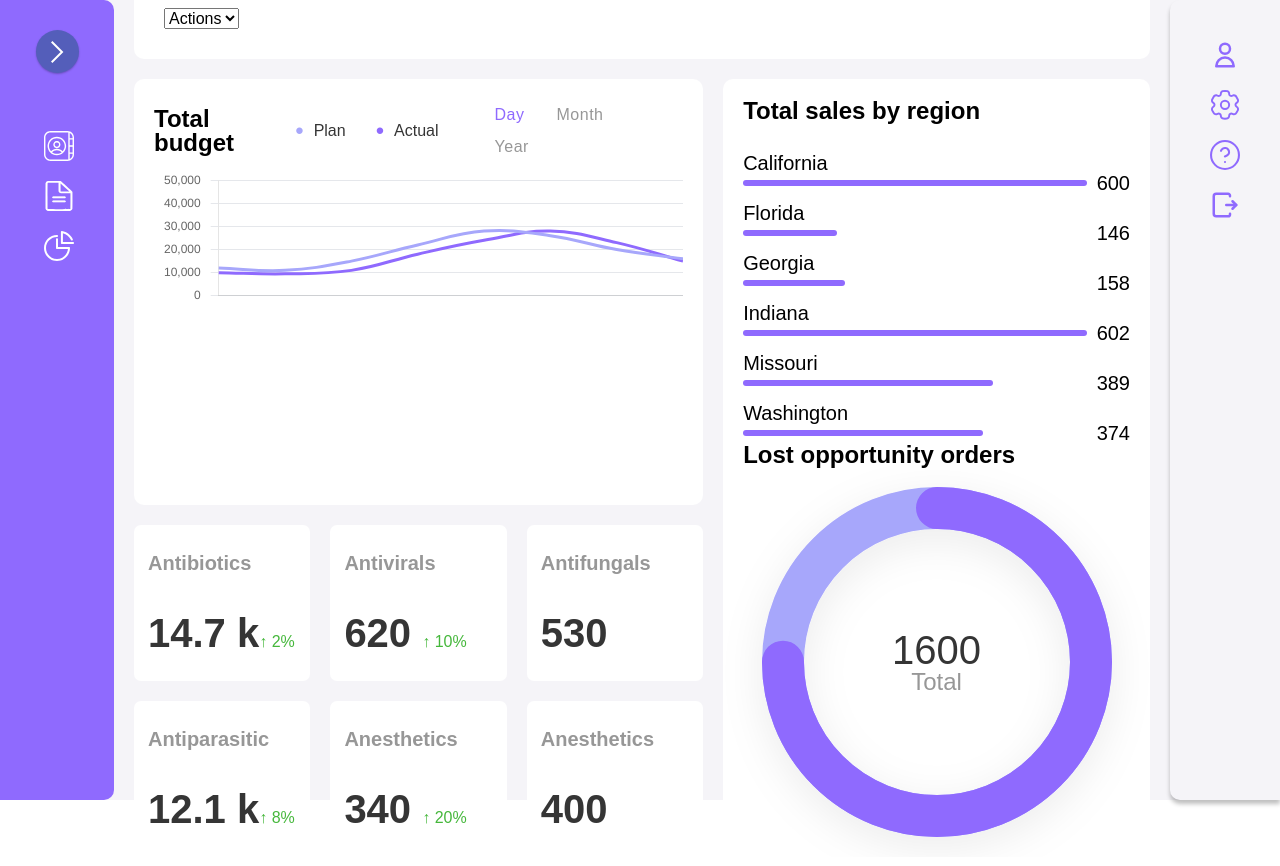
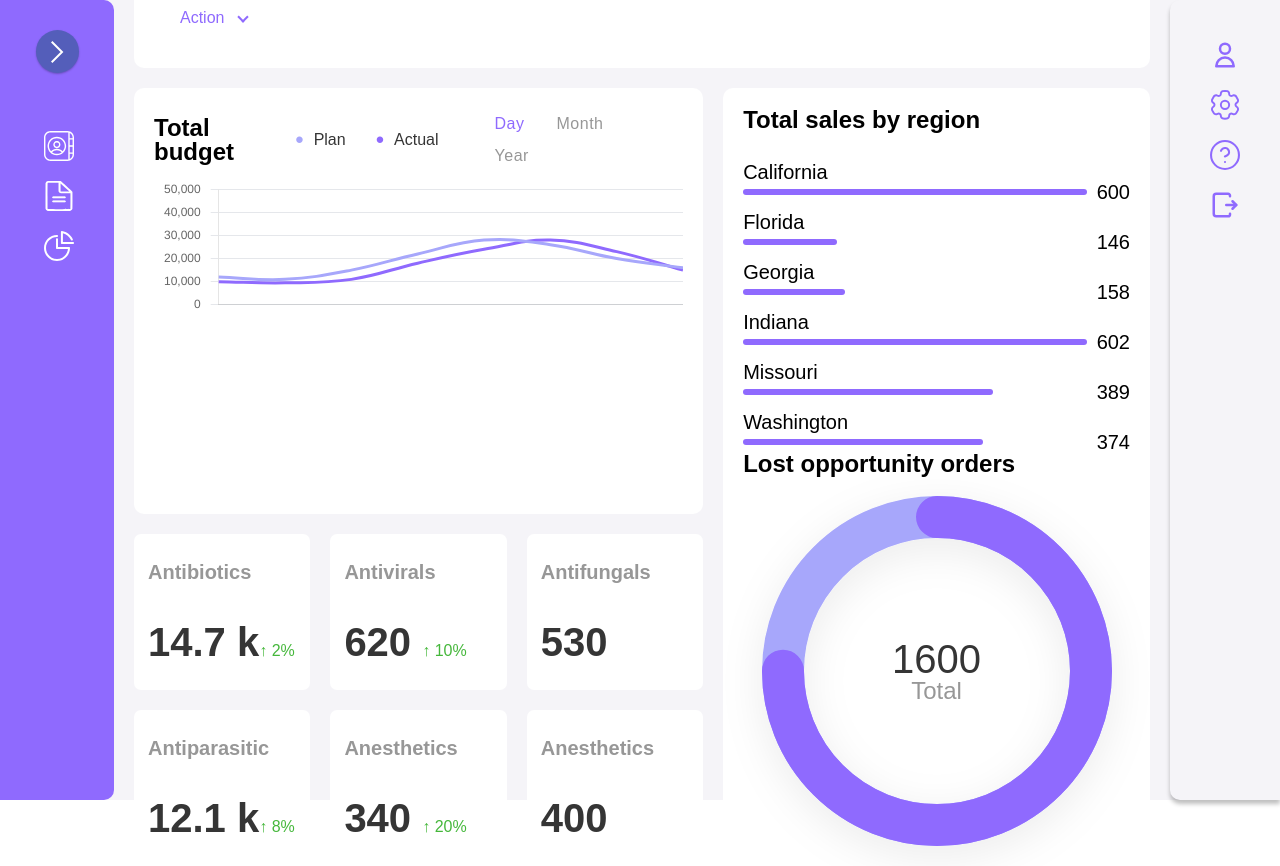
Before and after one commit to ihorkuhel-dev/React-JavaScript-Practice, a React app: page / in a window 1280 px wide. Built offline with nearby package versions, Linux system fonts and the light colour scheme; sample sign-in values are in the browser's storage.

Commit message:
implement custom Select

```diff
--- a/src/layouts/MainLayout/SideNavigation/RightNavPanel.jsx
+++ b/src/layouts/MainLayout/SideNavigation/RightNavPanel.jsx
@@ -1,5 +1,5 @@
 import {NAV_BUTTONS} from "../../../shared/config/navigation";
-import { useNavigate} from "react-router";
+import {useNavigate} from "react-router";
 import {useDispatch} from "react-redux";
 import {logout} from "../../../features/auth/model/authSlice";
 
--- a/src/shared/config/pageTitle.jsx
+++ b/src/shared/config/pageTitle.jsx
@@ -8,8 +8,13 @@ export const PAGE_HEADER = [
             control: [
                 {
                     id: 1,
-                    title: "Actions",
+                    title: "Action",
                     type: "select",
+                    placeholder: "Action",
+                    options: [
+                        { value: "edit", label: "Edit" },
+                        { value: "export", label: "Export" }
+                    ],
                     className: "transparent",
                 }
             ]
@@ -38,6 +43,7 @@ export const PAGE_HEADER = [
                     id: 2,
                     title: "Customize",
                     type: "select",
+                    options: [],
                     className: "",
                 }
             ]
@@ -60,6 +66,11 @@ export const PAGE_HEADER = [
                     id: 2,
                     title: "Operations",
                     type: "select",
+                    placeholder: "Action",
+                    options: [
+                        { value: "edit", label: "Edit" },
+                        { value: "export", label: "Export" }
+                    ],
                     className: "transparent",
                 }
             ]
--- a/src/shared/ui/PageHeader/PageHeader.jsx
+++ b/src/shared/ui/PageHeader/PageHeader.jsx
@@ -1,5 +1,6 @@
 import './PageHeader.scss';
 import {PAGE_HEADER} from "../../config/pageTitle";
+import Select from "../Select/Select";
 
 export default function PageHeader({ pageName }) {
 
@@ -14,13 +15,23 @@ export default function PageHeader({ pageName }) {
 
     const layoutClass = header.controls?.coords === 'top' ? 'layout-top' : 'layout-bottom';
 
+    const handleAction = (actionName) => {
+        switch (actionName) {
+            case 'edit':
+                console.log('edit...');
+                break;
+            case 'export':
+                console.log('export');
+                break;
+            default:
+                console.warn('Неизвестное действие:', actionName);
+        }
+    };
+
     return (
         <div className={`page-header ${layoutClass}`}>
-
-
             <div className="page-header__info">
                 {title && <h1 className="page-header__title">{title}</h1>}
-
                 {subtitle && (
                     <p className="page-header__subtitle">
                         {subtitle}
@@ -28,26 +39,27 @@ export default function PageHeader({ pageName }) {
                 )}
             </div>
 
-
             {controls && (
                 <div className="page-header__controls">
                     {controls.control.map((ctrl) => {
                         if (ctrl.type === 'select') {
                             return (
-                                <select key={ctrl.id} className={`ui-select ${ctrl.className}`}>
-                                    <option>{ctrl.title}</option>
-                                </select>
+                                <Select key={ctrl.id}
+                                        config={ctrl}
+                                        onChange={(val) => handleAction(val)}
+                                />
                             );
                         }
                         return (
-                            <button key={ctrl.id} className={`ui-button ${ctrl.className} header-button`}>
+                            <button key={ctrl.id}
+                                    className={`ui-button ${ctrl.className} header-button`}
+                                    onClick={() => handleAction(ctrl.action)}>
                                 {ctrl.title}
                             </button>
                         );
                     })}
                 </div>
             )}
-
         </div>
     );
 }
--- a/src/shared/ui/PageHeader/PageHeader.scss
+++ b/src/shared/ui/PageHeader/PageHeader.scss
@@ -42,6 +42,5 @@
     display: flex;
     gap: 12px;
     align-items: center;
-    flex-wrap: wrap;
   }
 }
--- /dev/null
+++ b/src/shared/ui/Select/Select.jsx
@@ -0,0 +1,57 @@
+import {useEffect, useRef, useState} from 'react';
+import './Select.scss'
+export default function Select({ config, value, onChange }) {
+    const [isOpen, setIsOpen] = useState(false);
+    const selectRef = useRef(null);
+
+    const {
+        options = [],
+        placeholder = "Select...",
+        className = ""
+    } = config;
+
+    useEffect(() => {
+        const handleClickOutside = (event) => {
+            if (selectRef.current && !selectRef.current.contains(event.target))
+                setIsOpen(false);
+        };
+        document.addEventListener('mousedown', handleClickOutside);
+        return () => document.removeEventListener('mousedown', handleClickOutside);
+    }, []);
+
+    const handleOptionClick = (optionValue) => {
+        onChange(optionValue);
+        setIsOpen(false);
+    };
+
+    const selectedOption = options.find(opt => opt.value === value);
+
+    return (
+        <div className={`custom-select ${className}`} ref={selectRef}>
+            <div
+                className={`select-header ${isOpen ? 'open' : ''}`}
+                onClick={() => setIsOpen(!isOpen)}
+            >
+                <span className={selectedOption ? 'selected-text' : 'placeholder'}>
+                    {selectedOption ? selectedOption.label : placeholder}
+                </span>
+
+                <div className="arrow"></div>
+            </div>
+
+            {isOpen && (
+                <div className="select-dropdown">
+                    {options.map((option) => (
+                        <div
+                            key={option.value}
+                            className={`select-option ${value === option.value ? 'active' : ''}`}
+                            onClick={() => handleOptionClick(option.value)}
+                        >
+                            {option.label}
+                        </div>
+                    ))}
+                </div>
+            )}
+        </div>
+    );
+}
--- /dev/null
+++ b/src/shared/ui/Select/Select.scss
@@ -0,0 +1,71 @@
+.custom-select {
+  position: relative;
+  width: 100%;
+
+  .select-header {
+    display: flex;
+    justify-content: space-between;
+    align-items: center;
+    gap: 15px;
+    padding: 12px 16px;
+    border-radius: 8px;
+    cursor: pointer;
+    transition: border-color 0.2s ease, box-shadow 0.2s ease;
+
+    &.transparent{
+      color: var(--accent-color);
+    }
+    &.open .arrow{
+        transform: rotate(-135deg);
+        margin-top: 4px;
+    }
+    .arrow {
+      width: 8px;
+      height: 8px;
+      border-right: 2px solid var(--accent-color);
+      border-bottom: 2px solid var(--accent-color);
+      transform: rotate(45deg);
+      transition: transform 0.3s ease, margin 0.3s ease;
+      margin-bottom: 2px;
+    }
+  }
+
+  .select-dropdown {
+    position: absolute;
+    top: calc(100% + 8px);
+    left: 0;
+    right: 0;
+    background-color: var(--background-color--accent);
+    border: 1px solid var(--stroke-color);
+    box-sizing: var(--button-box-shadow);
+    border-radius: 8px;
+    z-index: 100;
+    max-height: 240px;
+    overflow-y: auto;
+    padding: 6px 0;
+    animation: slideDown 0.2s ease-out forwards;
+
+  }
+
+  .select-option {
+    padding: 10px 16px;
+    color: var(--text-color);
+    cursor: pointer;
+    transition: background-color 0.2s ease, color 0.2s ease;
+
+    &:hover {
+      background-color: var(--select-background-color--hover);
+    }
+  }
+}
+
+@keyframes slideDown {
+  from {
+    opacity: 0;
+    transform: translateY(-10px);
+  }
+  to {
+    opacity: 1;
+    transform: translateY(0);
+  }
+}
```
